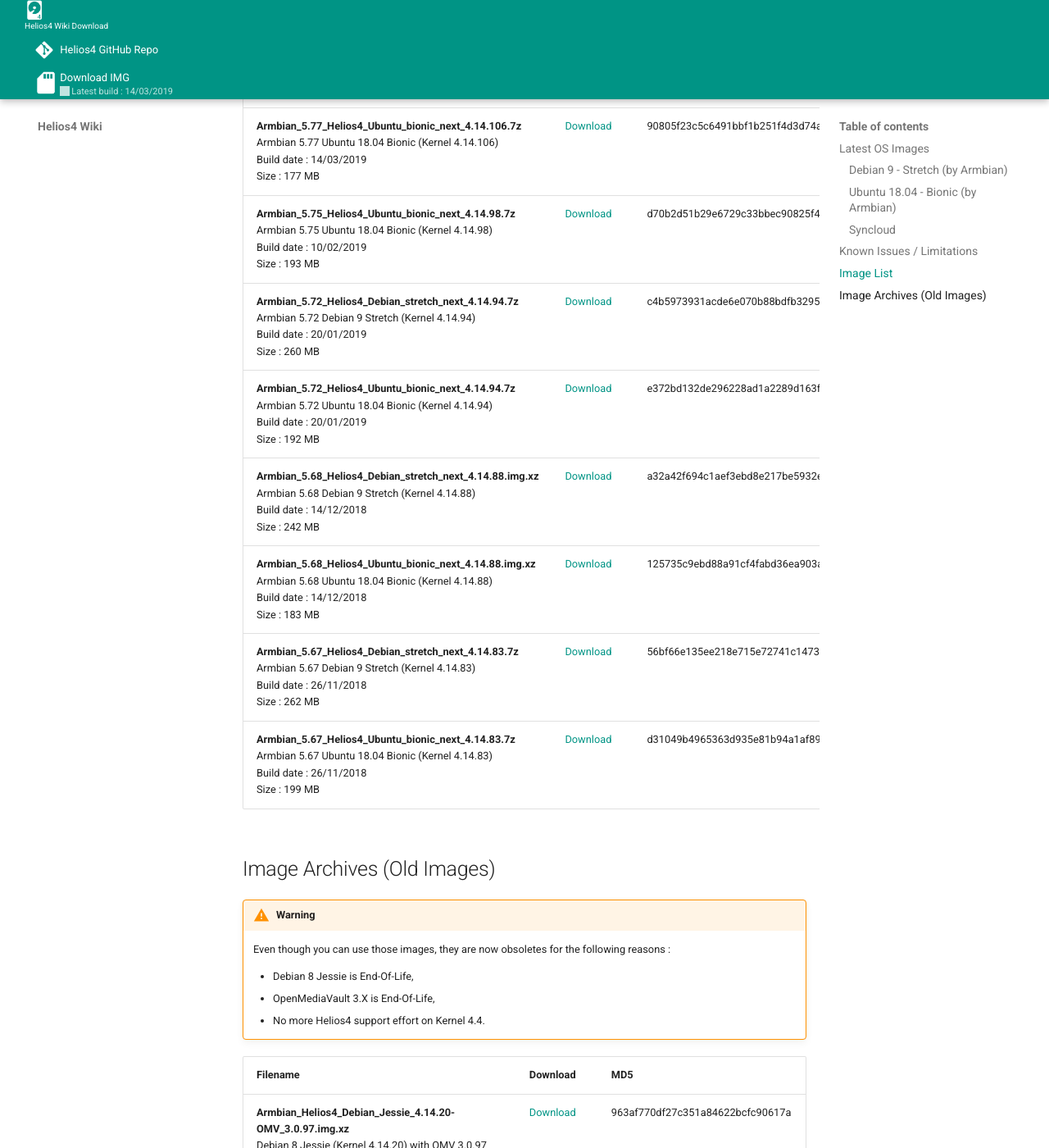
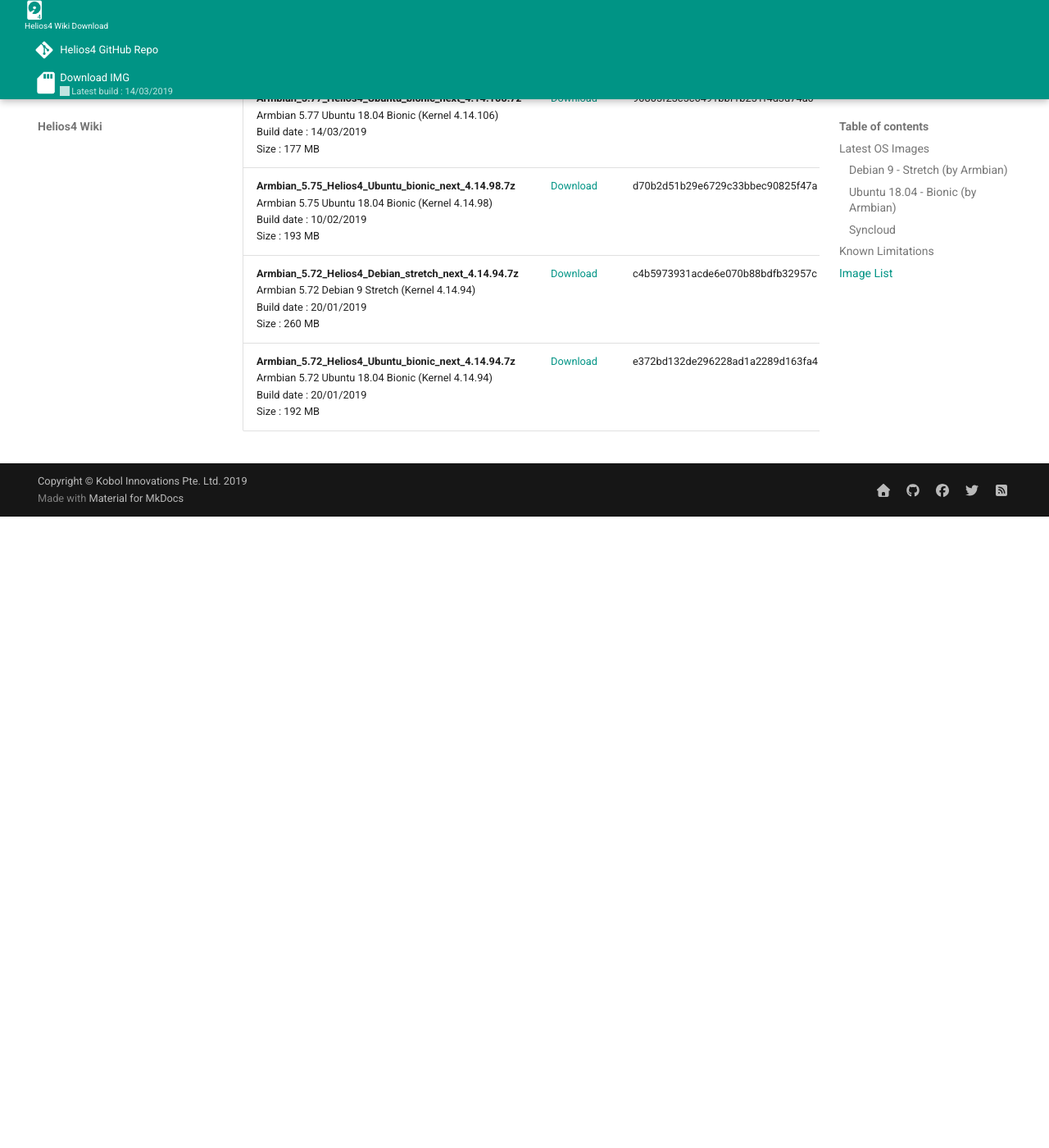
Before and after one commit to kobol-io/wiki, an MkDocs documentation site: the page built from docs/download.md, in a window 1280 px wide and 1400 px high, scrolled down 2014 px. Shown: the whole window at 82% size. Built offline with MkDocs 1.6.1 and Material for MkDocs 9.7.7, drawn with Linux system fonts in a browser that asks for light colours; old or Windows-style settings are respelled for this version of MkDocs; after the commit the page ends 2644 px from its top, so only the background shows below that; some of the changed text lies outside the part shown.

Commit message:
Remove obsolete Armbian images

````diff
--- a/docs/download.md
+++ b/docs/download.md
@@ -27,7 +27,7 @@ Size : 177 MB<br>*
 Check their [download page](https://github.com/syncloud/platform/wiki) for latest image.
 
 
-## Known Issues / Limitations
+## Known Limitations
 
 - SDcard High Speed timing have compatibility issue with some brands.
 
@@ -41,7 +41,6 @@ Check their [download page](https://github.com/syncloud/platform/wiki) for lates
 
     *Can be manually enable, refer to the following [page](/spi).*
 
-- Wake-on-LAN is not yet implemented.
 
 ## Image List
 
@@ -55,29 +54,3 @@ Filename | Download | MD5
 **Armbian_5.75_Helios4_Ubuntu_bionic_next_4.14.98.7z**<br>Armbian 5.75 Ubuntu 18.04 Bionic (Kernel 4.14.98)<br>Build date : 10/02/2019<br>Size : 193 MB|[Download](https://dl.armbian.com/helios4/archive/Armbian_5.75_Helios4_Ubuntu_bionic_next_4.14.98.7z)|d70b2d51b29e6729c33bbec90825f47a
 **Armbian_5.72_Helios4_Debian_stretch_next_4.14.94.7z**<br>Armbian 5.72 Debian 9 Stretch (Kernel 4.14.94)<br>Build date : 20/01/2019<br>Size : 260 MB|[Download](https://dl.armbian.com/helios4/archive/Armbian_5.72_Helios4_Debian_stretch_next_4.14.94.7z)|c4b5973931acde6e070b88bdfb32957c
 **Armbian_5.72_Helios4_Ubuntu_bionic_next_4.14.94.7z**<br>Armbian 5.72 Ubuntu 18.04 Bionic (Kernel 4.14.94)<br>Build date : 20/01/2019<br>Size : 192 MB|[Download](https://dl.armbian.com/helios4/archive/Armbian_5.72_Helios4_Ubuntu_bionic_next_4.14.94.7z)|e372bd132de296228ad1a2289d163fa4
-**Armbian_5.68_Helios4_Debian_stretch_next_4.14.88.img.xz**<br>Armbian 5.68 Debian 9 Stretch (Kernel 4.14.88)<br>Build date : 14/12/2018<br>Size : 242 MB|[Download](https://cdn.kobol.io/files/Armbian_5.68_Helios4_Debian_stretch_next_4.14.88.img.xz)|a32a42f694c1aef3ebd8e217be5932e3
-**Armbian_5.68_Helios4_Ubuntu_bionic_next_4.14.88.img.xz**<br>Armbian 5.68 Ubuntu 18.04 Bionic (Kernel 4.14.88)<br>Build date : 14/12/2018<br>Size : 183 MB|[Download](https://cdn.kobol.io/files/Armbian_5.68_Helios4_Ubuntu_bionic_next_4.14.88.img.xz)|125735c9ebd88a91cf4fabd36ea903af
-**Armbian_5.67_Helios4_Debian_stretch_next_4.14.83.7z**<br>Armbian 5.67 Debian 9 Stretch (Kernel 4.14.83)<br>Build date : 26/11/2018<br>Size : 262 MB|[Download](https://dl.armbian.com/helios4/archive/Armbian_5.67_Helios4_Debian_stretch_next_4.14.83.7z)|56bf66e135ee218e715e72741c14737e
-**Armbian_5.67_Helios4_Ubuntu_bionic_next_4.14.83.7z**<br>Armbian 5.67 Ubuntu 18.04 Bionic (Kernel 4.14.83)<br>Build date : 26/11/2018<br>Size : 199 MB|[Download](https://dl.armbian.com/helios4/archive/Armbian_5.67_Helios4_Ubuntu_bionic_next_4.14.83.7z)|d31049b4965363d935e81b94a1af89f0
-
-## Image Archives (Old Images)
-
-!!! warning
-    Even though you can use those images, they are now obsoletes for the following reasons :
-
-    * Debian 8 Jessie is End-Of-Life,
-    * OpenMediaVault 3.X is End-Of-Life,
-    * No more Helios4 support effort on Kernel 4.4.
-
-Filename | Download | MD5
----------|----------|----
-**Armbian_Helios4_Debian_Jessie_4.14.20-OMV_3.0.97.img.xz**<br>Debian 8 Jessie (Kernel 4.14.20) with OMV 3.0.97<br>Build date : 17/02/2018<br>Size : 259 MB|[Download](https://cdn.kobol.io/files/Armbian_Helios4_Debian_Jessie_4.14.20-OMV_3.0.97.img.xz)|963af770df27c351a84622bcfc90617a
-**Armbian_Helios4_Debian_Jessie_4.4.112-OMV_3.0.96.img.xz**<br>Debian 8 Jessie (Kernel 4.4.112) with OMV 3.0.96<br>Build date : 05/02/2018<br>Size : 275 MB|[Download](https://cdn.kobol.io/files/Armbian_Helios4_Debian_Jessie_4.4.112-OMV_3.0.96.img.xz)|45425c2a16f8f3014275046b22010f82
-**Armbian_Helios4_Debian_Jessie_4.4.112.img.xz**<br>Debian 8 Jessie (Kernel 4.4.112)<br>Build date : 05/02/2018<br>Size : 202 MB|[Download](https://cdn.kobol.io/files/Armbian_Helios4_Debian_Jessie_4.4.112.img.xz)|dd6f5ea6e9ac80e4f379d619b71ef1e8
-
-**Default credential for OpenMediaVault image**
-
-```bash
-helios4 login: root
-Password: openmediavault
-```
````
Also changed, not shown: docs/omv.md (+0 -4 lines).
